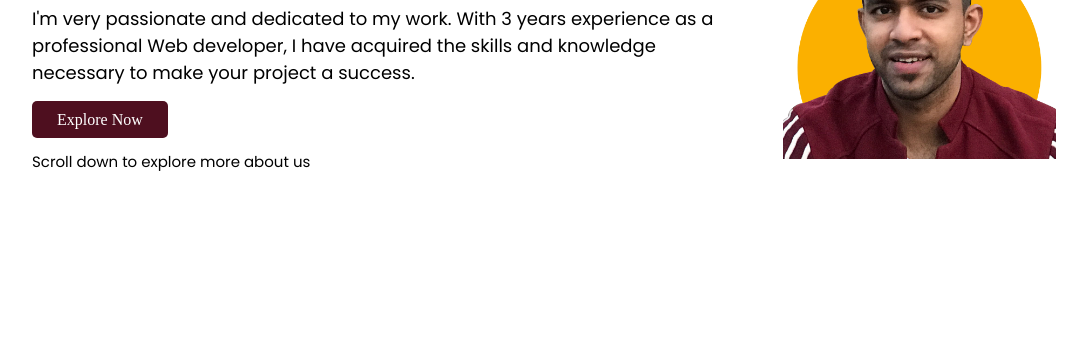
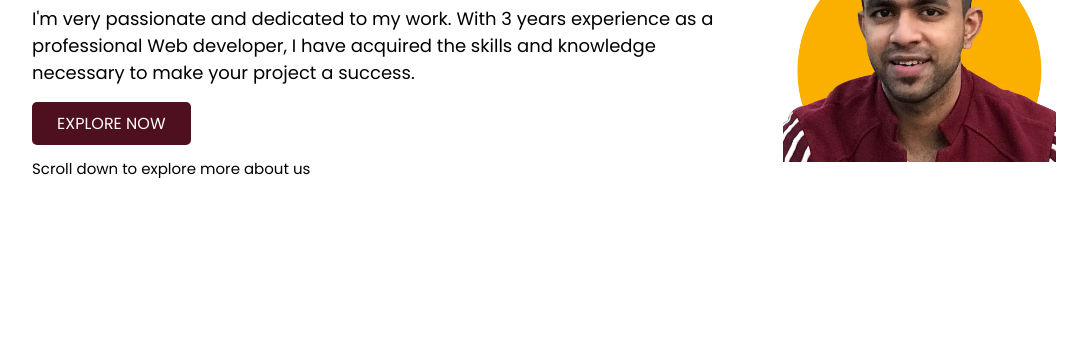
Before and after one commit to alihaider-dev/assignment-1, a plain HTML site: page index.html in a window 1280 px wide. Shown: the part 223-582 px from the top of the page, without its empty margins (96-1183 px from the left). Drawn offline with Linux system fonts and the light colour scheme.

Commit message:
Button Style Updated

```diff
--- a/css/style.css
+++ b/css/style.css
@@ -42,11 +42,16 @@ p {
   padding-left: 5px;
 }
 .button-link {
+  font-family: 'Poppins';
+  text-transform: uppercase;
   background-color: #4e0f1f;
   color: white;
   text-decoration: none;
   padding: 10px 25px;
   border-radius: 5px;
+}
+.button-link:hover {
+  background-color: #fbb000;
 }
 .header-section .description {
   margin-bottom: 25px;
```
